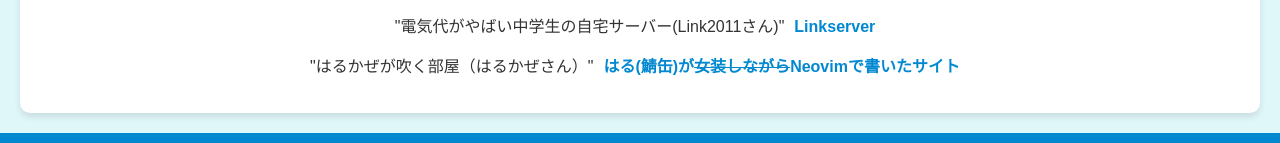
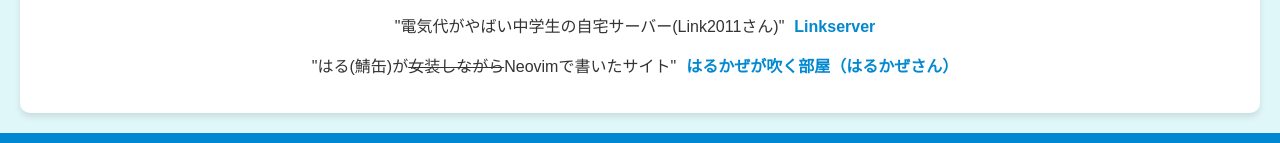
Before and after one commit to mellllonsoda/mellllonsoda-s-page, a plain HTML site: page index.html in a window 1280 px wide. Shown: the part 1900-2043 px from the top of the page. Drawn offline with Linux system fonts and the light colour scheme.

Commit message:
Update index.html
はるちゃんのサイトの説明文逆やったのを修正

```diff
--- a/index.html
+++ b/index.html
@@ -250,7 +250,7 @@
         <p></p>
         <div class="social-links">
             <p>"電気代がやばい中学生の自宅サーバー(Link2011さん)"<a href="https://linkserver.jp/" target="_blank">Linkserver</a></p>
-            <p>"はるかぜが吹く部屋（はるかぜさん）"<a href="https://haru-kaze.f5.si/" target="_blank">はる(鯖缶)が<s>女装しながら</s>Neovimで書いたサイト</a></p>
+            <p>"はる(鯖缶)が<s>女装しながら</s>Neovimで書いたサイト"<a href="https://haru-kaze.f5.si/" target="_blank">はるかぜが吹く部屋（はるかぜさん）</a></p>
         </div>
     </section>
 
```
